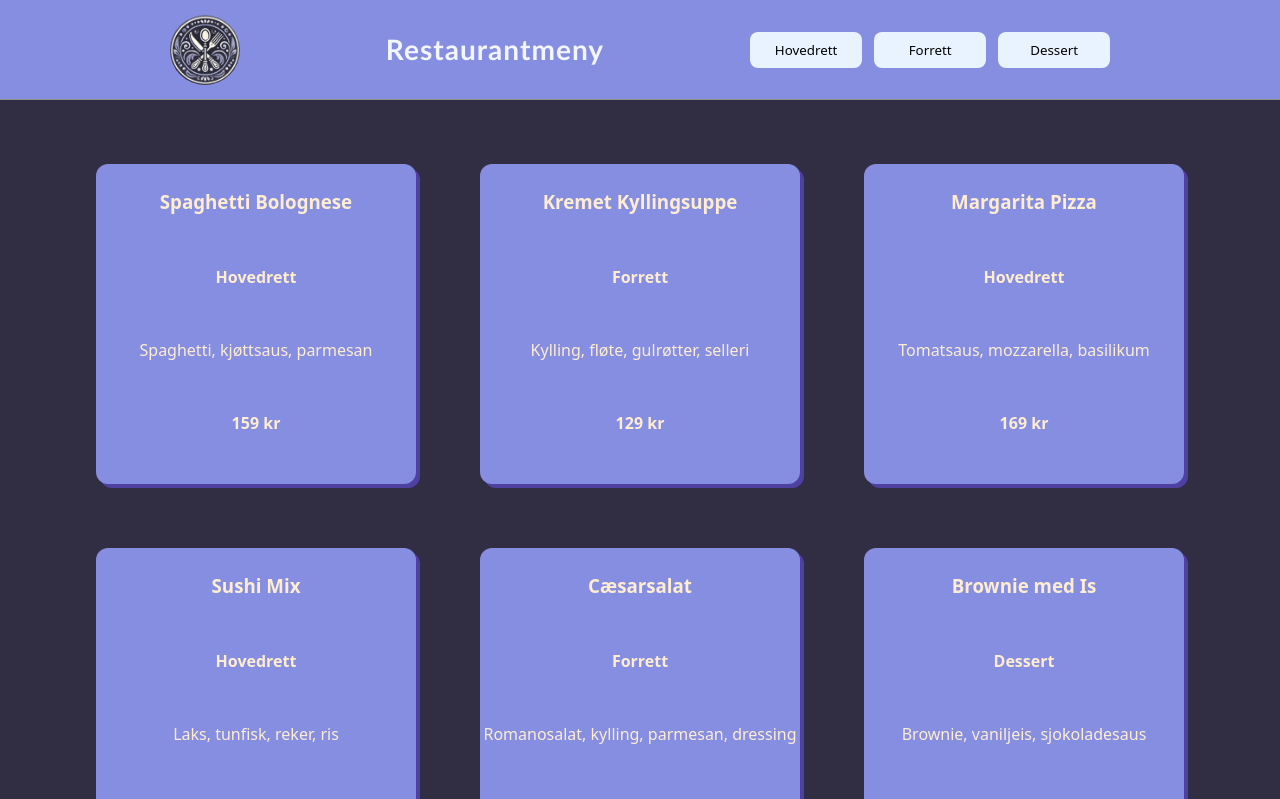
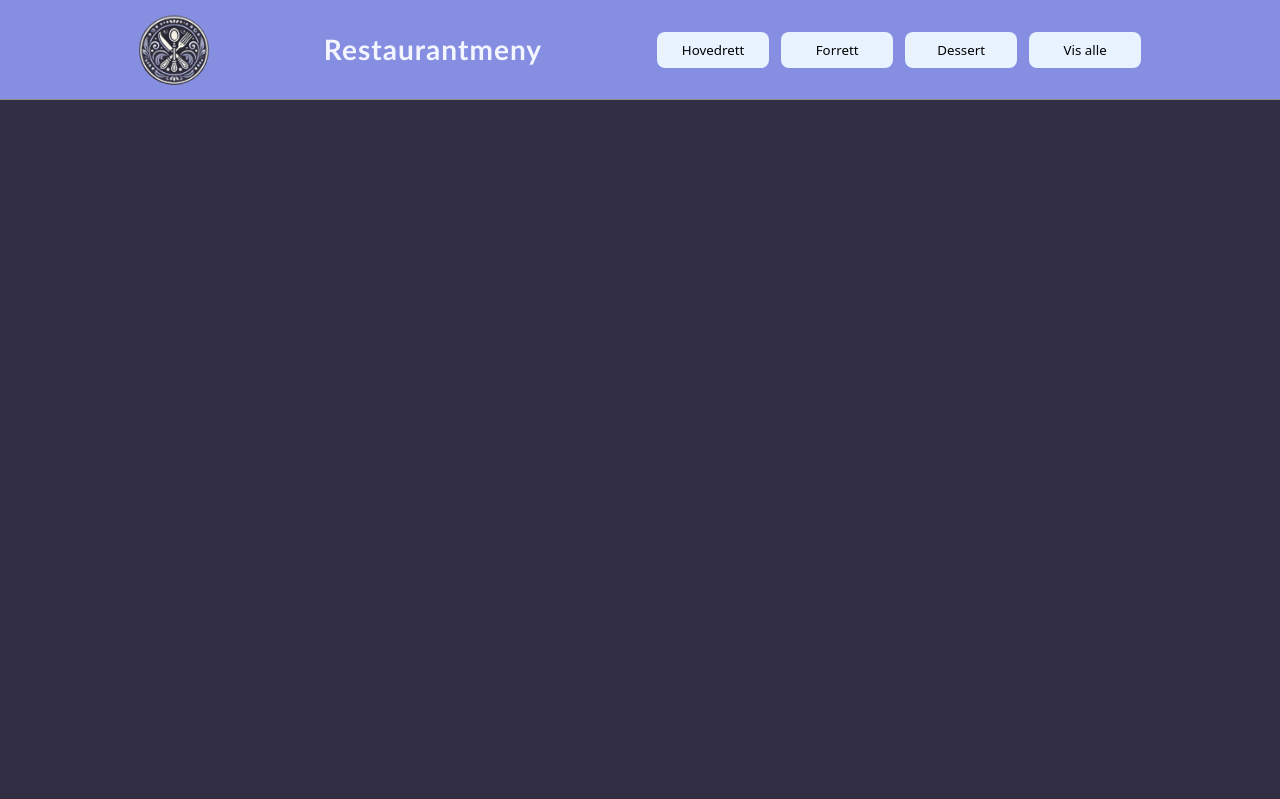
Before and after one commit to Jostein24sfj/restaurantmenyen, a React (Vite) app: page / in a window 1280 px wide. Shown: the top 799 px of the page. Built offline with nearby package versions, Linux system fonts and the light colour scheme.

Commit message:
buttons work, but not "vis alle" yet

```diff
--- a/src/App.jsx
+++ b/src/App.jsx
@@ -1,7 +1,10 @@
 import ProductMeny from "./ProductMeny.jsx";
 import "./App.css";
+import { useState } from "react";
 
-function App() {
+export default function App() {
+  const [selectedCategory, setSelectedCategory] = useState("Alle");
+
   const meny = [
     {
       id: 1,
@@ -75,29 +78,48 @@ function App() {
     },
   ];
 
+  const filteredMeny = selectedCategory
+    ? meny.filter((item) => item.kategori === selectedCategory)
+    : [];
+
   return (
     <>
       <div className="headerContent">
         <header>
           <img className="headerImg" src="headerLogo.jpg" alt="" />
           <h3>Restaurantmeny</h3>
-          <div className="headerButtons">
-            <button>Hovedrett</button>
-            <button>Forrett</button>
-            <button>Dessert</button>
+          <div className="headerButtons" id="headerBtn">
+            <button onClick={() => setSelectedCategory("Hovedrett")}>
+              Hovedrett
+            </button>
+            <button onClick={() => setSelectedCategory("Forrett")}>
+              Forrett
+            </button>
+            <button onClick={() => setSelectedCategory("Dessert")}>
+              Dessert
+            </button>
+            <button onClick={() => setSelectedCategory("Alle")}>
+              Vis alle
+            </button>
           </div>
         </header>
       </div>
 
       <div className="page">
         <main className="mainContainer">
+          {filteredMeny.map((product) => (
+            <ProductMeny key={product.id} data={product} />
+          ))}
+        </main>
+      </div>
+
+      {/* <div className="page">
+        <main className="mainContainer">
           {meny.map((product) => (
             <ProductMeny data={product} />
           ))}
         </main>
-      </div>
+      </div> */}
     </>
   );
 }
-
-export default App;
--- a/src/ProductMeny.css
+++ b/src/ProductMeny.css
@@ -52,20 +52,20 @@ header h3 {
 }
 
 .mainContainer {
-  gap: 98px;
+  gap: 128px;
   display: grid;
   grid-template-columns: 1fr;
 }
 @media screen and (min-width: 768px) {
   .mainContainer {
-    gap: 84px;
+    gap: 100px;
     grid-template-columns: 1fr 1fr;
   }
 }
 
 @media screen and (min-width: 1080px) {
   .mainContainer {
-    gap: 64px;
+    gap: 98px;
     grid-template-columns: 1fr 1fr 1fr;
   }
 }
@@ -77,9 +77,10 @@ header h3 {
   border-radius: 12px;
   border: none;
   box-shadow: 4px 4px rgb(79, 65, 162);
-  min-width: 320px;
-  height: 320px;
+  min-width: 300px;
+  height: 300px;
   padding-top: 24px;
+  font-weight: 500;
 }
 
 .headerButtons {
@@ -102,9 +103,6 @@ button {
 }
 
 button:hover {
-  border-color: #646cff;
+  color: rgb(245, 247, 255);
+  background-color: rgb(133, 142, 224);
 }
-button:focus,
-button:focus-visible {
-  outline: 4px auto -webkit-focus-ring-color;
-}
```
